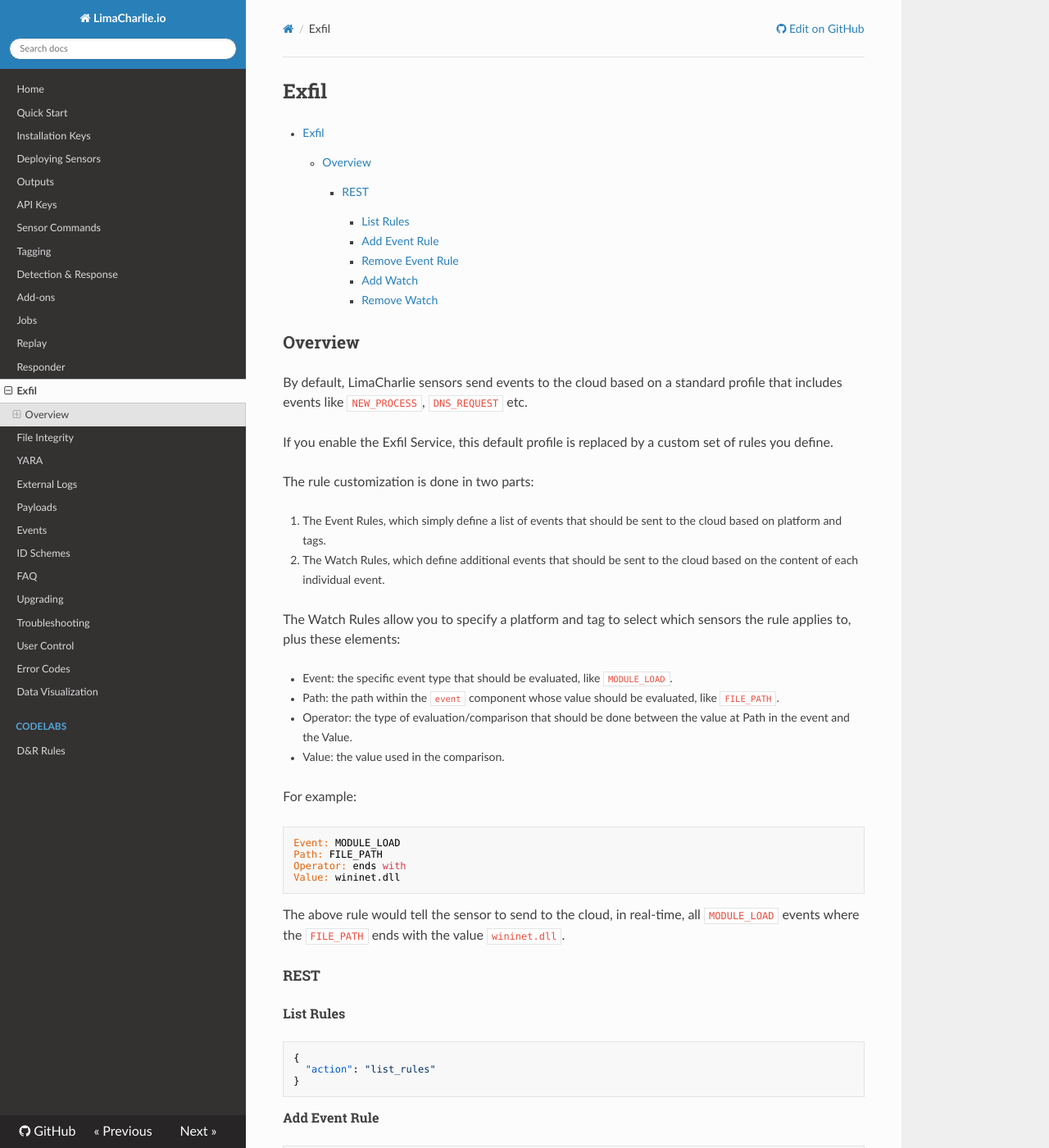
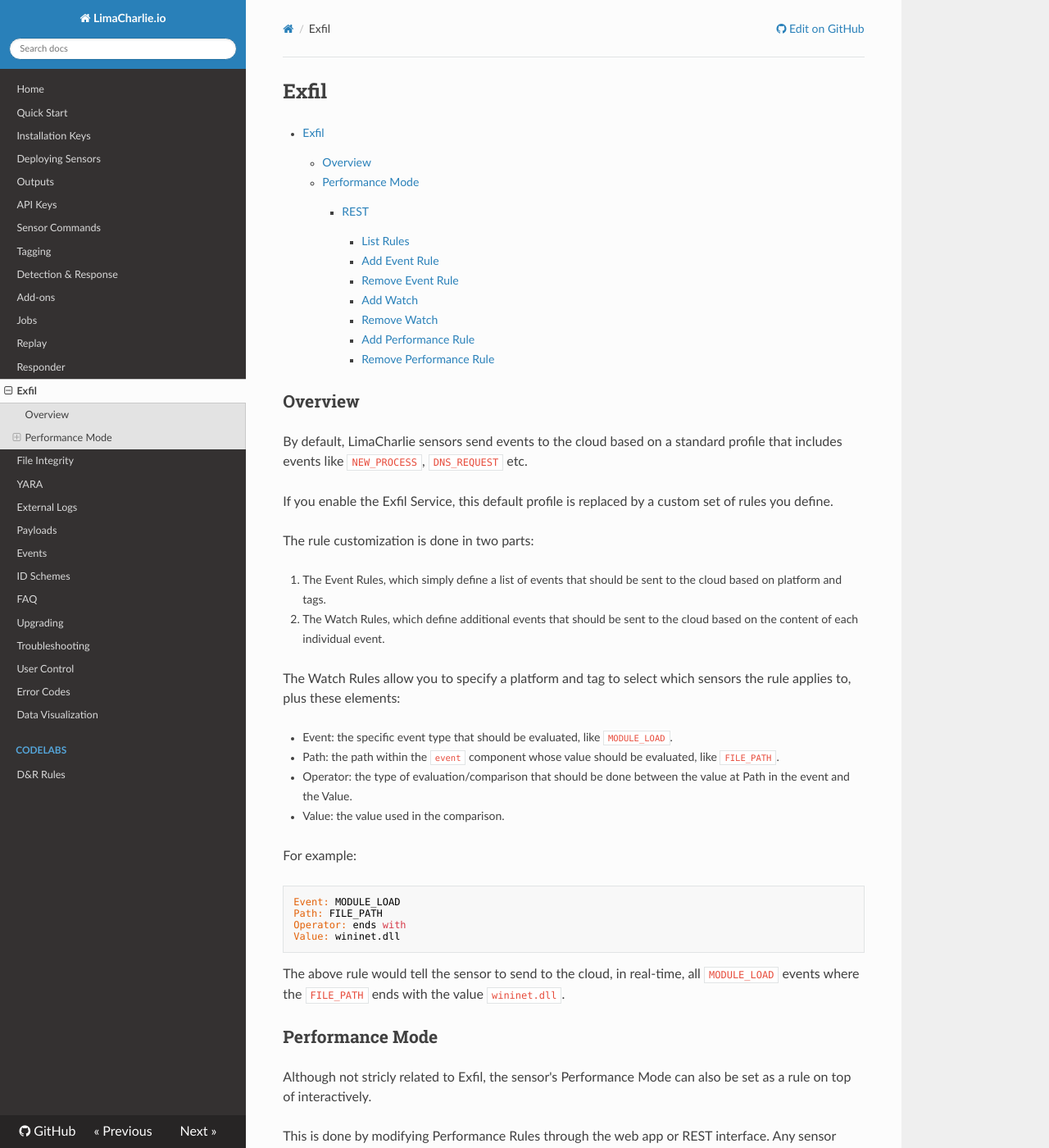
Before and after one commit to refractionPOINT/lce_doc, an MkDocs documentation site: the page built from docs/exfil.md, in a window 1280 px wide and 1400 px high. Shown: the whole window at 82% size. Built offline with MkDocs 1.6.1, drawn with Linux system fonts in a browser that asks for light colours; nearby versions of some CDN libraries; old or Windows-style settings are respelled for this version of MkDocs; some of the changed text lies outside the part shown.

Commit message:
Add info on performance rule.

````diff
--- a/docs/exfil.md
+++ b/docs/exfil.md
@@ -29,6 +29,11 @@ Value: wininet.dll
 ```
 
 The above rule would tell the sensor to send to the cloud, in real-time, all `MODULE_LOAD` events where the `FILE_PATH` ends with the value `wininet.dll`.
+
+## Performance Mode
+Although not stricly related to Exfil, the sensor's Performance Mode can also be set as a rule on top of interactively.
+
+This is done by modifying Performance Rules through the web app or REST interface. Any sensor matching a rule will have its performance mode enabled.
 
 ### REST
 
@@ -90,3 +95,25 @@ The above rule would tell the sensor to send to the cloud, in real-time, all `MO
   "name": "wininet-loading"
 }
 ```
+
+#### Add Performance Rule
+```
+{
+  "action": "add_perf_rule",
+  "name": "sql-servers",
+  "tags": [
+    "sql"
+  ],
+  "platforms": [
+    "windows"
+  ]
+}
+```
+
+#### Remove Performance Rule
+```
+{
+  "action": "remove_perf_rule",
+  "name": "sql-servers"
+}
+```
````
